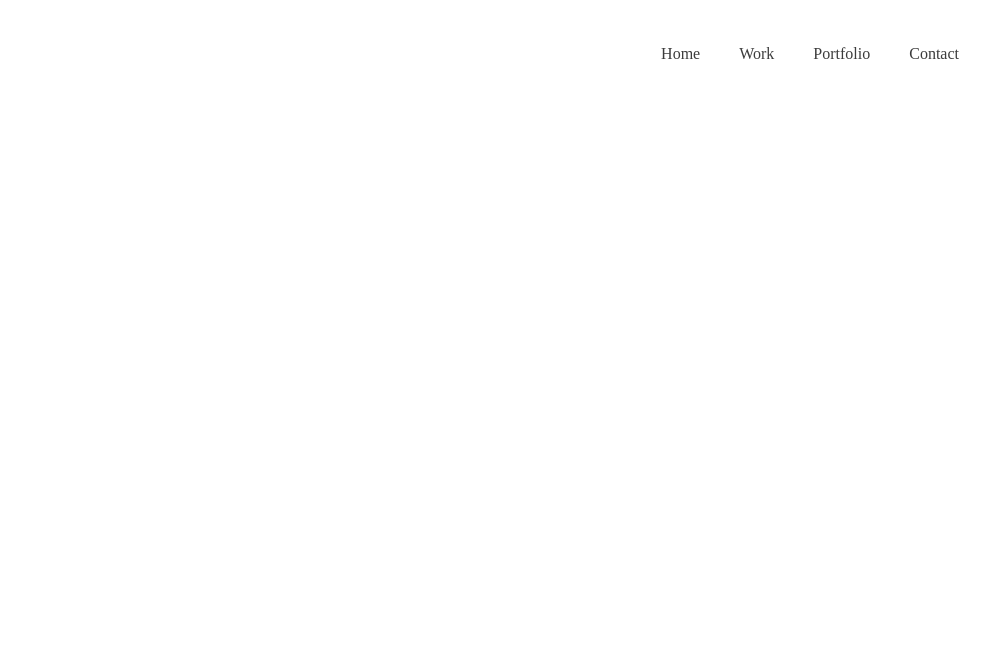
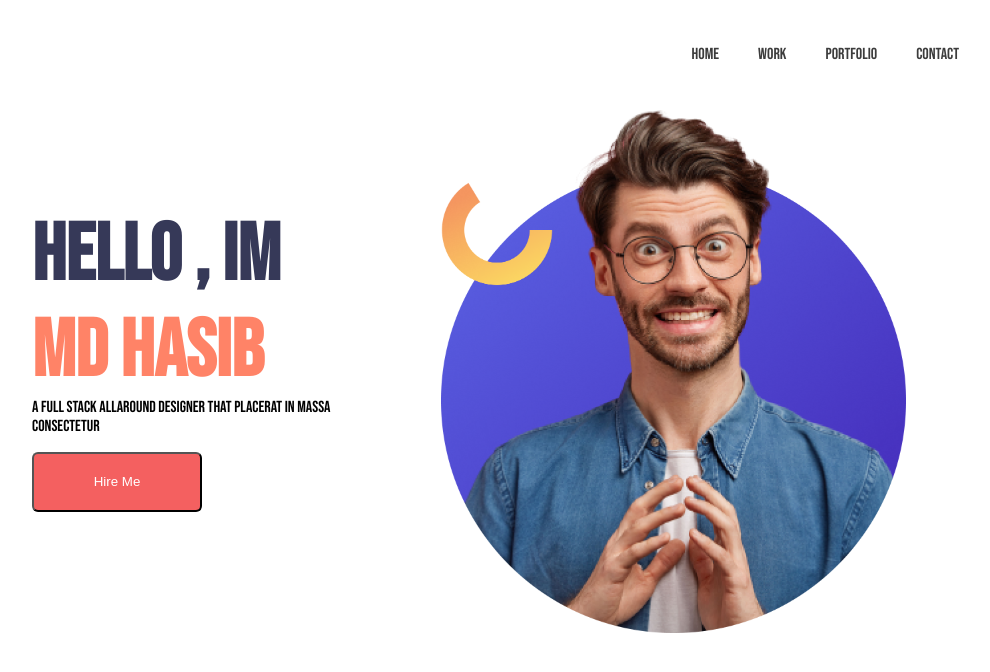
Before and after one commit to mdhasibseo/responsive-web2, a plain HTML site: page index.html in a window 1280 px wide. Shown: the whole page, without its empty margins (171-1161 px from the left). Drawn offline with Linux system fonts and the light colour scheme.

Commit message:
sracture

```diff
--- a/index.html
+++ b/index.html
@@ -6,7 +6,7 @@
     <title>personal-web</title>
     <link rel="stylesheet" href="style.css">
 </head>
-<body>
+<body class="bebas-neue-regular">
     <header>
         <nav class="navber">
             <ul class="menu-ber">
@@ -15,10 +15,22 @@
                    <li class="menu"> <a href="">Portfolio</a></li>
                   <li class="menu"> <a href="">Contact</a></li>
             </ul>
-
         </nav>
     </header>
     <main>
+        <section>
+     <div class=" brand display-flex">
+        <div  class="brand-text">
+                <h1 class="headding"> <span class="heading-color">HELLO , IM </span> <span class="heading-color-1">MD HASIB</span>  </h1>
+                <p class="brand-pra">A full stack allaround designer that placerat
+                in massa consectetur</p>
+                <button class="btn-1">Hire Me</button>
+        </div>
+              <img class="main-pic" src="images/do not use this pic.png"     alt="">
+    </div>
+
+
+        </section>
 
     </main>
     <footer>
--- a/style.css
+++ b/style.css
@@ -1,8 +1,17 @@
+
+@import url('https://fonts.googleapis.com/css2?family=Bebas+Neue&display=swap');
+
+.bebas-neue-regular {
+  font-family: "Bebas Neue", sans-serif;
+  font-weight: 400;
+  font-style: normal;
+}
 
 
 
-
-
+.display-flex{
+    display: flex;
+}
 .menu{
     list-style: none;
     text-decoration: none;
@@ -26,3 +35,41 @@
     text-decoration: none;
     color:rgba(60, 60, 60, 1) ;
 }
+.headding{
+    font-weight: bold;
+    max-width: 300px;
+    font-size: 5rem;
+    margin-bottom: -18px;
+}
+.heading-color{
+    color: #363958;
+}
+.heading-color-1{
+    color: #FF8367;
+}
+.brand-pra{
+    max-width: 300px;
+    font-size:1rem ;
+    font-weight: 400;
+}
+.main-pic{
+  max-width: 465px;
+    max-height:613px ;
+
+}
+
+.brand{
+  justify-content: space-between;
+  margin: 195px;
+  margin-top:-60px ;
+}
+.brand-text{
+   margin: auto 0;
+}
+.btn-1{
+    border-radius: 6px;
+    height: 60px;
+    width: 170px;
+    background-color: #F46060;
+    color: white;
+}
```
